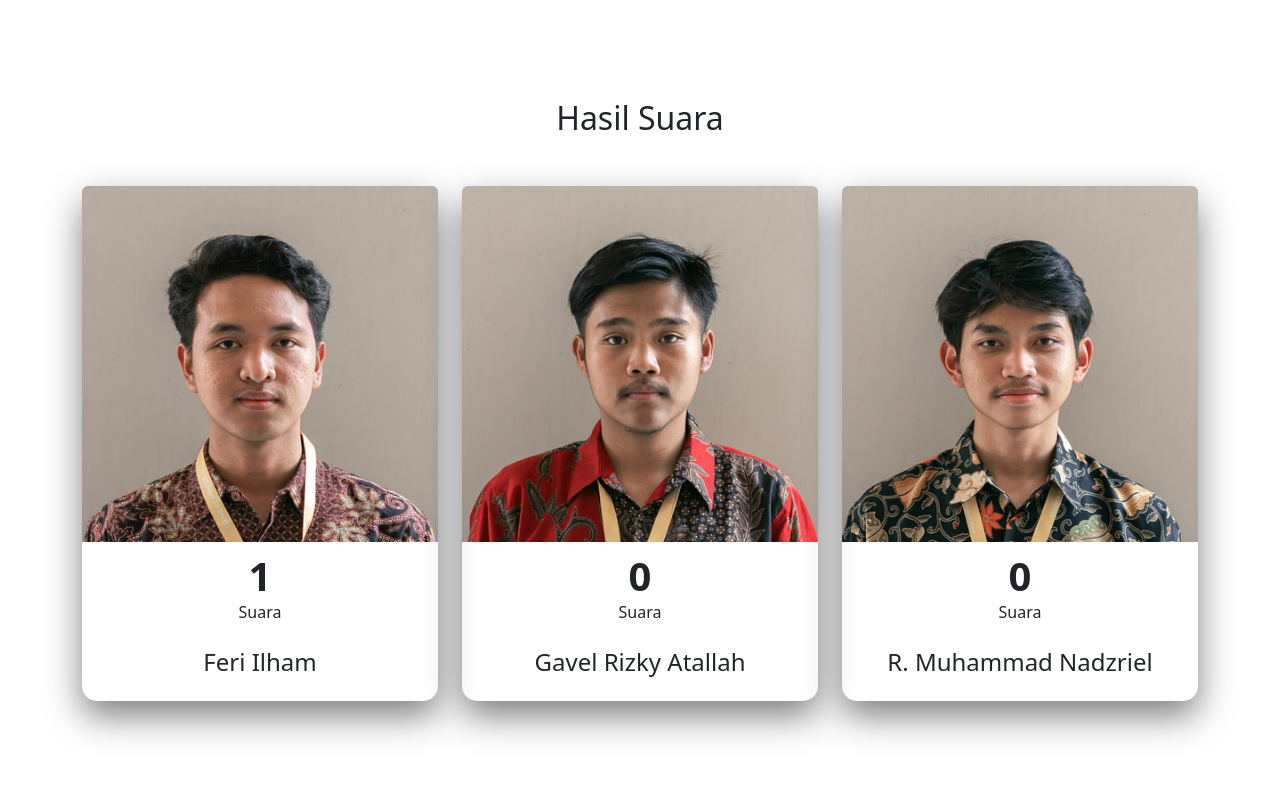
After one commit to Exchioz/e-voting, a PHP site: page /admin/hasil.php in a window 1280 px wide. The commit adds this page. Run offline with PHP 8.4, Linux system fonts and the light colour scheme; data comes from the database, SQL or seed files in the repository.

Commit message:
add hasil on admin

```diff
--- /dev/null
+++ b/admin/hasil.php
@@ -0,0 +1,59 @@
+<?php
+include("../services/koneksi.php");
+?>
+
+<!DOCTYPE html>
+<html lang="en">
+
+<head>
+    <meta charset="UTF-8">
+    <meta name="viewport" content="width=device-width, initial-scale=1.0">
+    <title>Document</title>
+    <link href="https://cdn.jsdelivr.net/npm/bootstrap@5.3.2/dist/css/bootstrap.min.css" rel="stylesheet" integrity="sha384-T3c6CoIi6uLrA9TneNEoa7RxnatzjcDSCmG1MXxSR1GAsXEV/Dwwykc2MPK8M2HN" crossorigin="anonymous">
+    <link href="https://fonts.googleapis.com/css2?family=Raleway:wght@400;700&amp;display=swap" rel="stylesheet">
+    <link rel="stylesheet" href="../assets/style/style.css">
+</head>
+
+<body>
+    <section id="pemilihan" class="d-flex justify-content-center align-items-center min-vh-100">
+        <div class="container">
+            <div class="justify-content-center text-center">
+                <h2 class="mb-5">Hasil Suara</h2>
+            </div>
+            <div class="row gutter-v1">
+                <?php
+                $sql = "SELECT * FROM calon;";
+                $result = $conn->query($sql);
+                if ($result->num_rows > 0) {
+                    while ($row = $result->fetch_assoc()) {
+                        $caloId = $row['calo_id'];
+                        $countSql = "SELECT COUNT(*) AS jumlah_suara FROM peserta_pilih WHERE pepi_calo_id = $caloId";
+                        $countResult = $conn->query($countSql);
+                        $countRow = $countResult->fetch_assoc();
+                        $jumlahSuara = $countRow['jumlah_suara'];
+                ?>
+                        <div class="col-md-4 d-flex justify-content-center align-items-center">
+                            <div class="cardview h-100 d-flex flex-column justify-content-between">
+                                <div class="image-container text-center">
+                                    <img src="../assets/img/<?php echo $row['calo_gambar'] ?>" alt="Image" class="rounded-top img-fluid">
+                                </div>
+                                <div class="content text-container text-center mx-2">
+                                    <h1 class="mb-0 fw-bold"><?php echo $jumlahSuara; ?></h1>
+                                    <p class="mb-0">Suara</p>
+                                    <h4 class="my-4"><?php echo $row['calo_nama'] ?></h4>
+                                </div>
+                            </div>
+                        </div>
+                <?php }
+                } else {
+                    echo "tidak ada calon!";
+                } ?>
+            </div>
+        </div>
+    </section>
+    <script src="../assets/script/script.js"></script>
+    <script src="https://cdn.jsdelivr.net/npm/bootstrap@5.3.2/dist/js/bootstrap.bundle.min.js" integrity="sha384-C6RzsynM9kWDrMNeT87bh95OGNyZPhcTNXj1NW7RuBCsyN/o0jlpcV8Qyq46cDfL" crossorigin="anonymous"></script>
+
+</body>
+
+</html>
--- a/assets/style/style.css
+++ b/assets/style/style.css
@@ -133,3 +133,19 @@
 .card .more a {
 	color: black;
 }
+
+
+.cardview {
+  border: none;
+	position: relative;
+	width: 380px;
+	height: auto;
+	background: rgba(255, 255, 255, 0.05);
+	margin-top: 5px;
+  margin-bottom: 5px;
+	border-radius: 15px;
+	display: flex;
+	justify-content: center;
+	align-items: center;
+  box-shadow: 0 15px 35px rgba(0, 0, 0, 0.5);
+}
```
